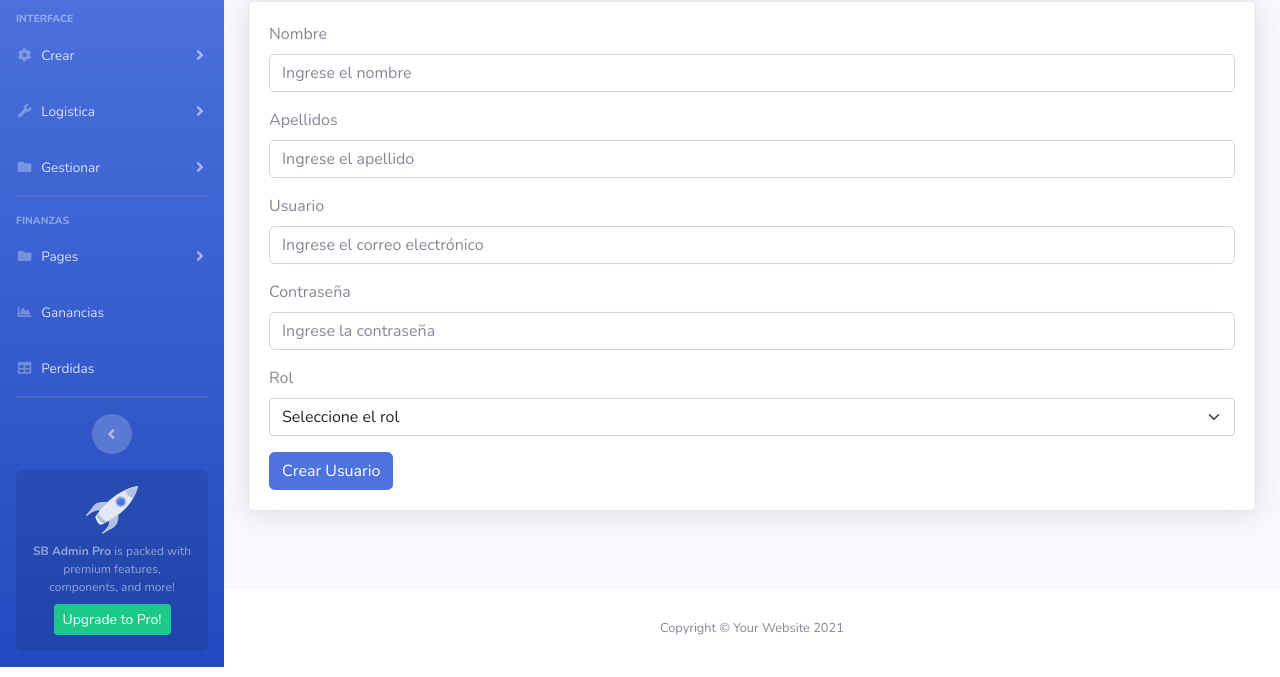
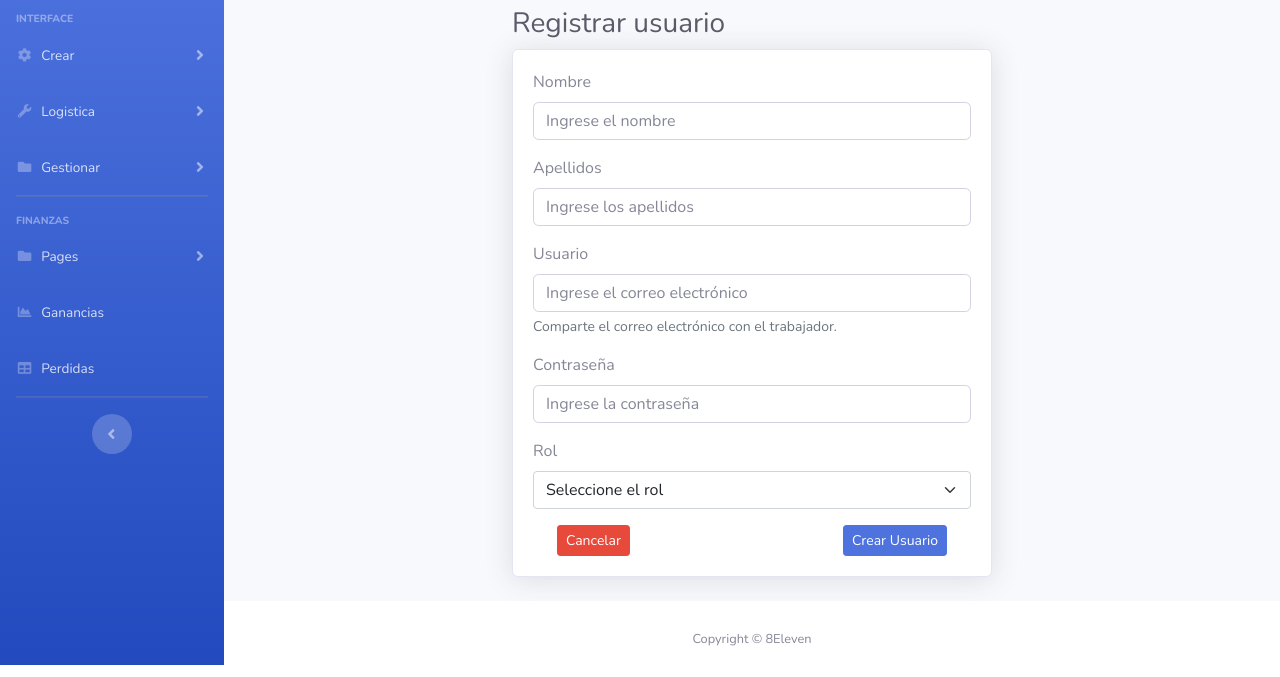
Before and after one commit to MaisolCorp/8Eleven-Logistica, a website with bundled scripts: page usuarios.html in a window 1280 px wide. Shown: the part 135-812 px from the top of the page. Built offline with nearby package versions, Linux system fonts and the light colour scheme.

Commit message:
forms modificados :p

```diff
--- a/sidebar.html
+++ b/sidebar.html
@@ -151,13 +151,5 @@
         <div class="text-center d-none d-md-inline">
             <button class="rounded-circle border-0" id="sidebarToggle"></button>
         </div>
-
-        <!-- Sidebar Message -->
-        <div class="sidebar-card d-none d-lg-flex">
-            <img class="sidebar-card-illustration mb-2" src="img/undraw_rocket.svg" alt="...">
-            <p class="text-center mb-2"><strong>SB Admin Pro</strong> is packed with premium features, components, and more!</p>
-            <a class="btn btn-success btn-sm" href="https://startbootstrap.com/theme/sb-admin-pro">Upgrade to Pro!</a>
-        </div>
-
     </ul>
     <!-- End of Sidebar -->
--- a/usuarios.html
+++ b/usuarios.html
@@ -1,16 +1,17 @@
 <!DOCTYPE html>
 <html lang="en">
+
 <head>
     <meta charset="utf-8">
     <meta http-equiv="X-UA-Compatible" content="IE=edge">
     <meta name="viewport" content="width=device-width, initial-scale=1, shrink-to-fit=no">
     <meta name="description" content="">
     <meta name="author" content="">
-
     <title>Crear Usuarios - 8Eleven</title>
     <link href="vendor/fontawesome-free/css/all.min.css" rel="stylesheet" type="text/css">
     <link href="https://cdn.jsdelivr.net/npm/bootstrap@5.0.2/dist/css/bootstrap.min.css" rel="stylesheet">
     <link href="css/sb-admin-2.min.css" rel="stylesheet">
+    <link rel="stylesheet" href="css/styles.css">
 </head>
 
 <body id="page-top">
@@ -26,10 +27,10 @@
                 <!-- Barra de Navegación Superior -->
                 <div id="topbar"></div>
 
-                <div class="container-fluid">
+                <div class="container w-50 mt-5">
 
                     <!-- Page Heading -->
-                    <h1 class="h3 mb-2 text-gray-800">Crear Usuarios</h1>
+                    <h1 class="h3 mb-2 text-gray-800">Registrar usuario</h1>
 
                     <!-- Formulario de Creación de Usuarios -->
                     <div class="card shadow mb-4">
@@ -37,19 +38,25 @@
                             <form onsubmit="submitForm(); return false;">
                                 <div class="mb-3">
                                     <label for="nombre" class="form-label">Nombre</label>
-                                    <input type="text" class="form-control" id="nombre" placeholder="Ingrese el nombre" required>
+                                    <input type="text" class="form-control" id="nombre" placeholder="Ingrese el nombre"
+                                        pattern="[A-Za-z\s']+" required>
                                 </div>
                                 <div class="mb-3">
                                     <label for="apellido" class="form-label">Apellidos</label>
-                                    <input type="text" class="form-control" id="apellido" placeholder="Ingrese el apellido" required>
+                                    <input type="text" class="form-control" id="apellido"
+                                        placeholder="Ingrese los apellidos" pattern="[A-Za-z\s']+" required>
                                 </div>
                                 <div class="mb-3">
                                     <label for="usuario" class="form-label">Usuario</label>
-                                    <input type="email" class="form-control" id="usuario" placeholder="Ingrese el correo electrónico" required>
+                                    <input type="email" class="form-control" id="usuario"
+                                        placeholder="Ingrese el correo electrónico" pattern="[A-Za-z\s']+" required>
+                                    <div id="emailHelp" class="form-text">Comparte el correo electrónico con el
+                                        trabajador.</div>
                                 </div>
                                 <div class="mb-3">
                                     <label for="password" class="form-label">Contraseña</label>
-                                    <input type="password" class="form-control" id="password" placeholder="Ingrese la contraseña" required>
+                                    <input type="password" class="form-control" id="password"
+                                        placeholder="Ingrese la contraseña" required>
                                 </div>
                                 <div class="mb-3">
                                     <label for="rol" class="form-label">Rol</label>
@@ -59,7 +66,16 @@
                                         <option value="vendedor">Vendedor</option>
                                     </select>
                                 </div>
-                                <button type="submit" class="btn btn-primary">Crear Usuario</button>
+                                <div class="container-fluid">
+                                    <div class="row">
+                                        <div class="col-6">
+                                            <button type="submit" class="btn btn-sm btn-danger">Cancelar</button>
+                                        </div>
+                                        <div class="col-6 text-end">
+                                            <button type="submit" class="btn btn-sm btn-primary">Crear Usuario</button>
+                                        </div>
+                                    </div>
+                                </div>
                             </form>
                         </div>
                     </div>
@@ -70,7 +86,7 @@
             <footer class="sticky-footer bg-white">
                 <div class="container my-auto">
                     <div class="copyright text-center my-auto">
-                        <span>Copyright &copy; Your Website 2021</span>
+                        <span>Copyright &copy; 8Eleven</span>
                     </div>
                 </div>
             </footer>
@@ -121,4 +137,5 @@
     <script src="vendor/jquery-easing/jquery.easing.min.js"></script>
     <script src="js/sb-admin-2.min.js"></script>
 </body>
+
 </html>
```
Also changed, not shown: productos.html (+13 -4 lines), puntos.html (+11 -2 lines), css/styles.css (added), img/Paqueteria_img.webp (added). Lines whose indentation alone changed are shown as unchanged.
